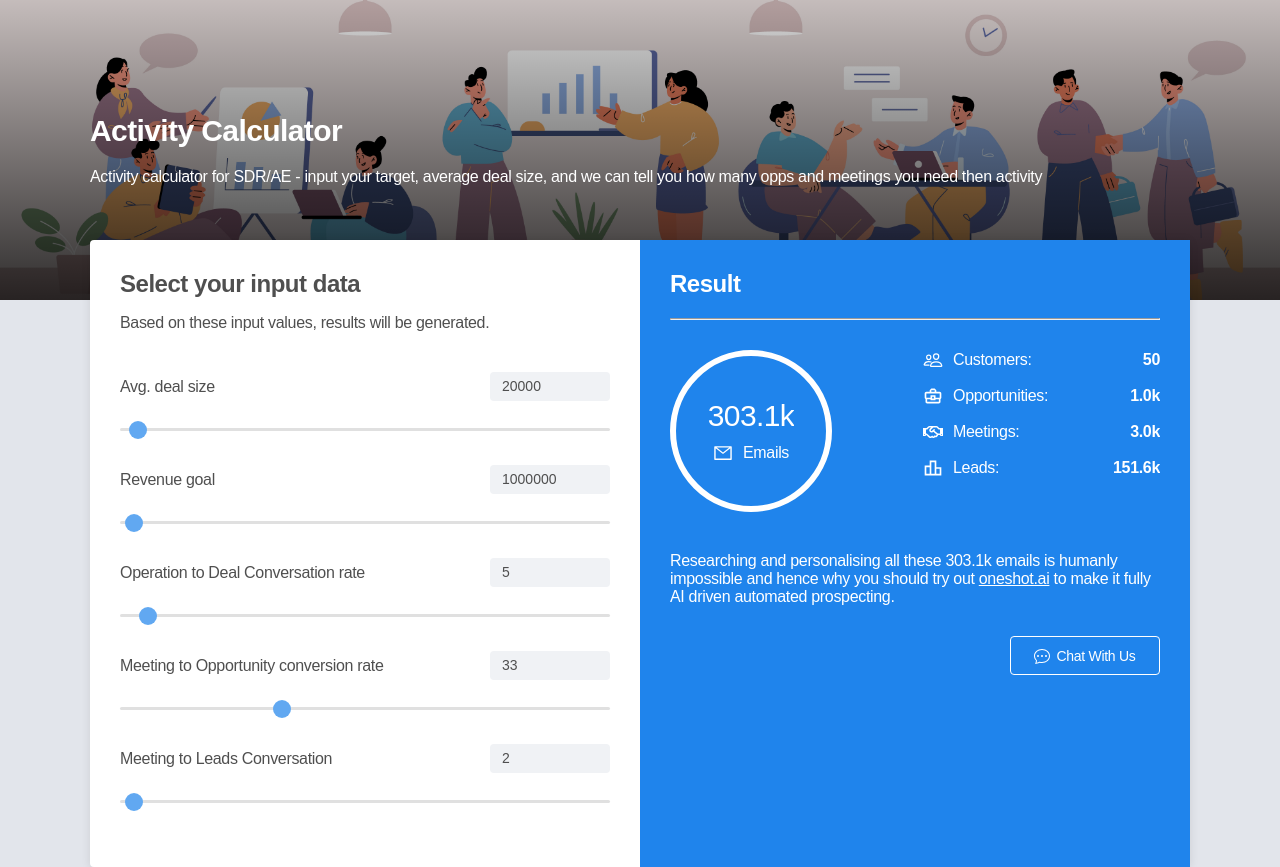
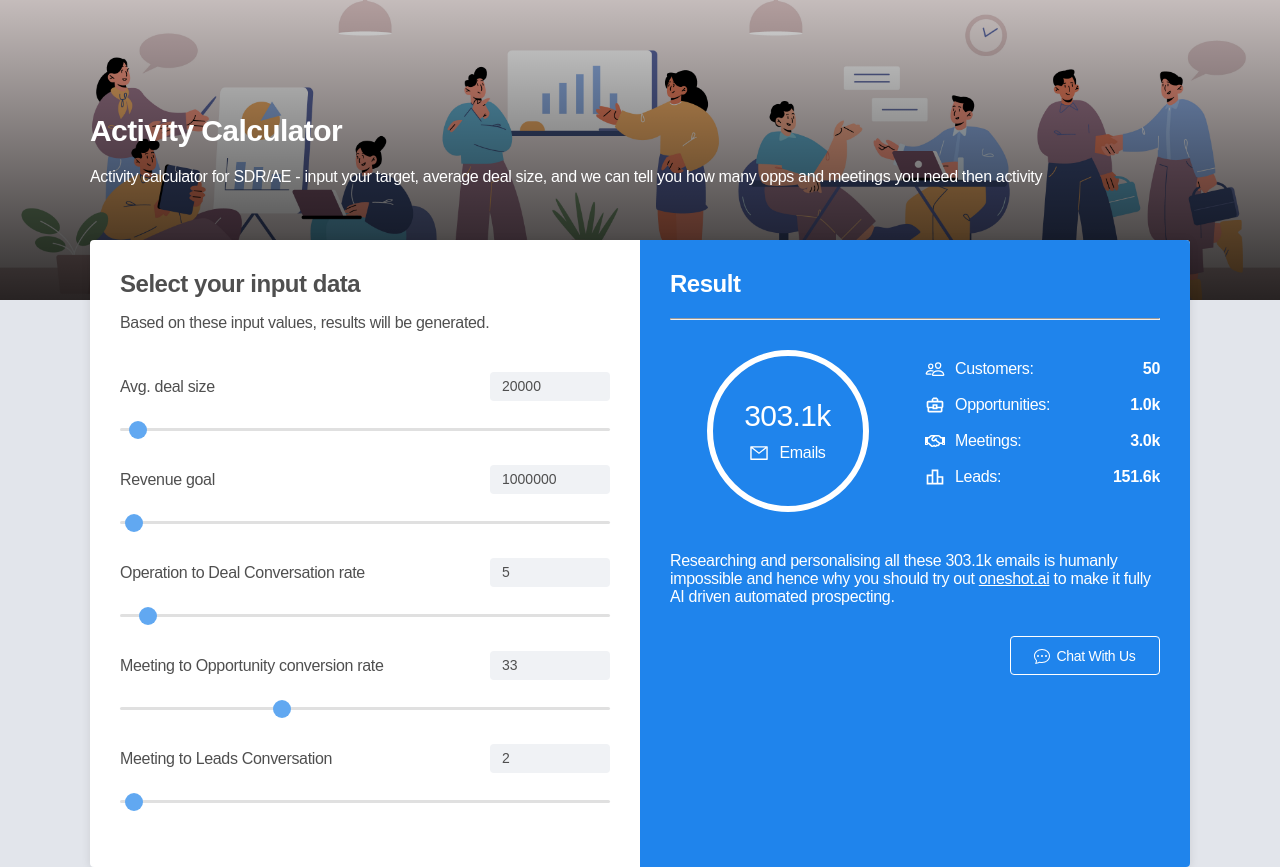
Before and after one commit to DebjitPramanick/Oneshot-Activity-Calculator, a React (Create React App) app: page / in a window 1280 px wide. Built offline with nearby package versions, Linux system fonts and the light colour scheme.

Commit message:
Fix: Result width

```diff
--- a/src/components/Calculator/OuputView/index.tsx
+++ b/src/components/Calculator/OuputView/index.tsx
@@ -2,7 +2,7 @@ import React from 'react'
 import { formatNumber } from '../../../helpers/calculator.helper'
 import { Button } from '../../../styles/Form'
 import { SubHeading, Text } from '../../../styles/Typography'
-import { EmailData, OutputData, OutputDataItem, OutputsContainer } from '../styles'
+import { EmailData, EmailDataContainer, OtherDataContainer, OutputData, OutputDataItem, OutputsContainer } from '../styles'
 import { IoPeopleOutline } from 'react-icons/io5'
 import { MdOutlineBusinessCenter } from 'react-icons/md'
 import { MdOutlineLeaderboard } from 'react-icons/md'
@@ -27,6 +27,7 @@ const OutputView: React.FC<PropsType> = ({ outputData }) => {
             <SubHeading>Result</SubHeading>
             <hr style={{ marginTop: 20 }} />
             <OutputData>
+                <EmailDataContainer>
                     <EmailData>
                         <Text className='email-large'>{formatNumber(outputData.emails)}</Text>
                         <Flex style={{ gap: 10 }}>
@@ -34,7 +35,8 @@ const OutputView: React.FC<PropsType> = ({ outputData }) => {
                             <Text className='op-data-label'>Emails</Text>
                         </Flex>
                     </EmailData>
-                <div style={{ width: '100%' }}>
+                </EmailDataContainer>
+                <OtherDataContainer>
                     <OutputDataItem>
                         <Flex style={{ gap: 10 }}>
                             <IoPeopleOutline size={20} color={'#fff'} />
@@ -63,7 +65,7 @@ const OutputView: React.FC<PropsType> = ({ outputData }) => {
                         </Flex>
                         <Text className='op-data-val'>{formatNumber(outputData.leads)}</Text>
                     </OutputDataItem>
-                </div>
+                </OtherDataContainer>
             </OutputData>
             {outputData.emails > 100 ? (
                 <Text style={{ margin: '40px 0 30px 0' }}>
--- a/src/components/Calculator/styles.ts
+++ b/src/components/Calculator/styles.ts
@@ -11,13 +11,17 @@ export const CaculatorContainer = styled.div`
     border-radius: 4px;
     box-shadow: 0 1px 10px 0 #0000001a;
     background: #fff;
+    overflow:hidden;
 
     @media(max-width: 1180px){
         width: calc(100% - 112px);
     }
 
     @media(max-width: 800px){
-        padding: 20px 0 0;
+        width: calc(100% - 60px);
+    }
+
+    @media(max-width: 500px){
         width: 100%;
     }
 `
@@ -48,7 +52,7 @@ export const OutputData = styled.div`
     margin-top: 30px;
     display: grid;
     grid-template-columns: repeat(auto-fill, minmax(180px, 1fr));
-    gap: 16px
+    gap: 20px
 `
 export const OutputDataItem = styled.div`
     display: flex;
@@ -62,6 +66,17 @@ export const OutputDataItem = styled.div`
     & .op-data-val {
         font-weight: bold
     }
+`
+
+export const EmailDataContainer = styled.div`
+    display: flex;
+    justify-content: center;
+`
+
+export const OtherDataContainer = styled.div`
+    display: flex;
+    justify-content: center;
+    flex-direction: column;
 `
 
 export const EmailData = styled.div`
```
Lines whose indentation alone changed are shown as unchanged.
